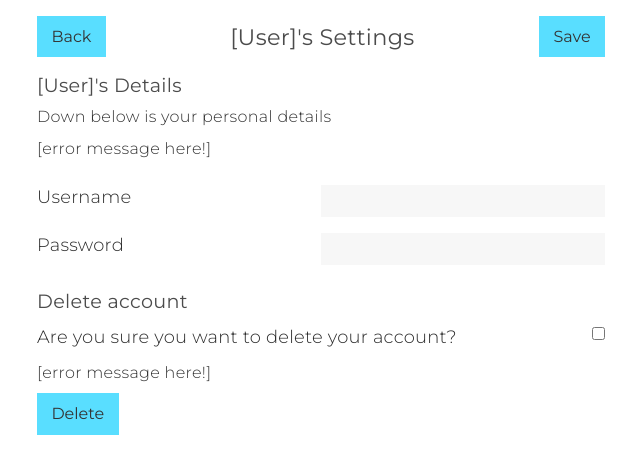
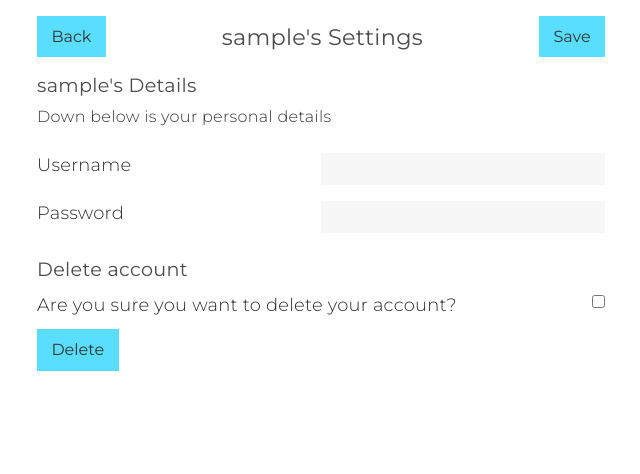
Before and after one commit to Jason-Azevedo/CourseFullStackApp, a React (Create React App) app in the folder frontend/: page /settings in a window 1280 px wide. Shown: the top 474 px of the page, without its empty margins (319-959 px from the left). Built offline with nearby package versions, Linux system fonts and the light colour scheme; sample sign-in values are in the browser's storage.

Commit message:
Implemented errors for settings page

```diff
--- a/frontend/src/Pages/Settings.js
+++ b/frontend/src/Pages/Settings.js
@@ -1,7 +1,34 @@
-import React from "react";
+import React, { useContext, useState } from "react";
+import { UserContext } from "../Context/UserContext";
 
 export default function Settings() {
-  document.title = "[User]'s Settings- Course Todo App";
+  const { context } = useContext(UserContext);
+  document.title = `${context.username}'s Settings - Course Todo App`;
+
+  // Error state
+  const [errorMessages, setErrorMessages] = useState({
+    details: "",
+    deleteAccount: "",
+  });
+
+  // Details state and save button callback:
+  const [details, setDetails] = useState({ username: "", password: "" });
+  const onSave = () => {
+    if (details.username === "" || details.password === "") {
+      setErrorMessages({ details: "Cannot have empty fields" });
+    }
+    // Save user settings!
+  };
+
+  // Account delete section state and callback
+  const [deleteAccount, setDeleteAccount] = useState(false);
+  const onAccountDelete = () => {
+    if (!deleteAccount) {
+      setErrorMessages({ deleteAccount: "Please tick the checkbox" });
+    }
+
+    // Delete the users account!
+  };
 
   return (
     <div className="settings-page">
@@ -10,27 +37,47 @@ export default function Settings() {
           <a className="btn" href="/">
             Back
           </a>
-          <h1 className="title--sm">[User]'s Settings</h1>
-          <button className="btn">Save</button>
+          <h1 className="title--sm">{context.username}'s Settings</h1>
+          <button className="btn" onClick={onSave}>
+            Save
+          </button>
         </div>
 
         <div className="setting-block">
-          <h2 className="title--xsm">[User]'s Details</h2>
+          <h2 className="title--xsm">{context.username}'s Details</h2>
           <p className="text">Down below is your personal details</p>
-          <p className="text">[error message here!]</p>
+          <p className="text--error">{errorMessages.details}</p>
 
           <div className="setting-field">
             <label className="label" htmlFor="username">
               Username
             </label>
-            <input className="input" type="text" id="username" />
+            <input
+              className="input"
+              type="text"
+              onChange={e => {
+                setDetails(prev => {
+                  prev.username = e.target.value;
+                  return prev;
+                });
+              }}
+            />
           </div>
 
           <div className="setting-field">
             <label className="label" htmlFor="username">
               Password
             </label>
-            <input className="input" type="text" />
+            <input
+              className="input"
+              type="text"
+              onChange={e => {
+                setDetails(prev => {
+                  prev.password = e.target.value;
+                  return prev;
+                });
+              }}
+            />
           </div>
         </div>
 
@@ -40,10 +87,18 @@ export default function Settings() {
             <label className="label" htmlFor="">
               Are you sure you want to delete your account?
             </label>
-            <input type="checkbox" />
+            <input
+              type="checkbox"
+              onChange={e => {
+                setDeleteAccount(prev => !prev);
+                console.log(deleteAccount);
+              }}
+            />
           </div>
-          <p className="text">[error message here!]</p>
-          <button className="btn">Delete</button>
+          <p className="text--error">{errorMessages.deleteAccount}</p>
+          <button className="btn" onClick={onAccountDelete}>
+            Delete
+          </button>
         </div>
       </div>
     </div>
--- a/frontend/src/Styles/Components/_text.scss
+++ b/frontend/src/Styles/Components/_text.scss
@@ -6,4 +6,10 @@
   color: $font-color;
   word-break: break-all;
   overflow-wrap: break-word;
+
+  &--error {
+    @extend .text;
+    font-weight: 700;
+    color: $input-error-color;
+  }
 }
```
